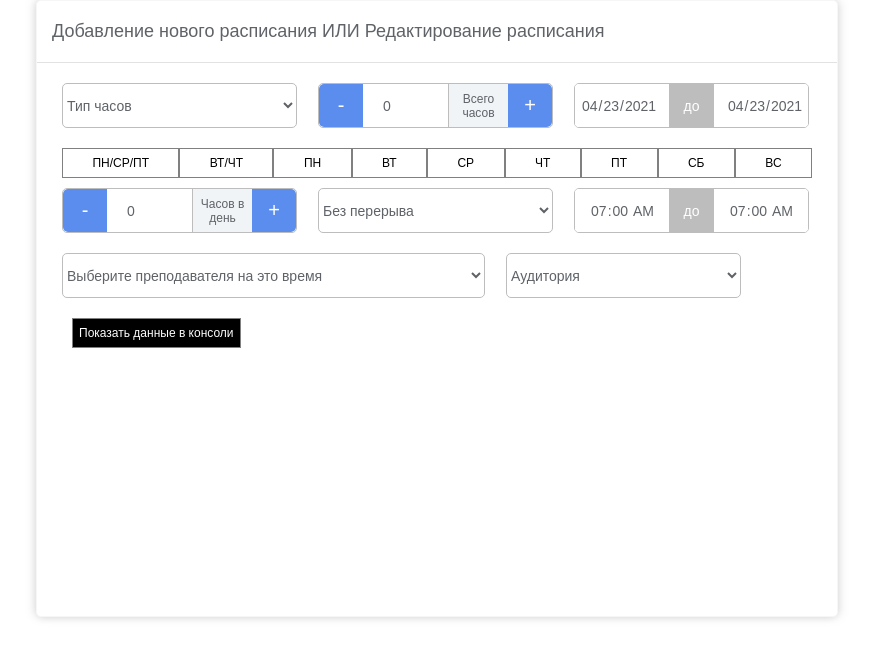
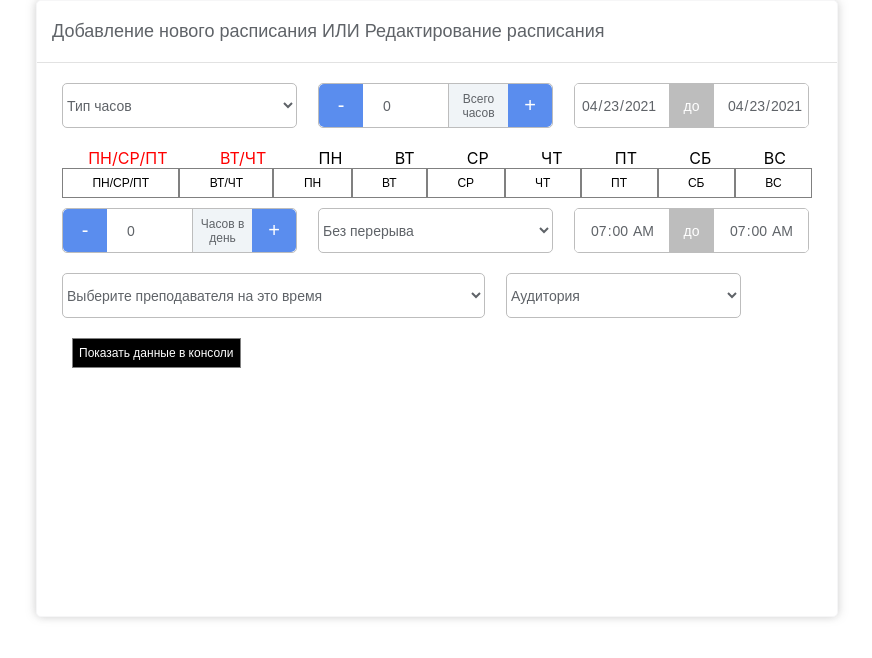
Before and after one commit to petushoque/interpress-timetable, a React (Create React App) app: page / in a window 1280 px wide. Shown: the top 658 px of the page, without its empty margins (203-1075 px from the left). Built offline with nearby package versions, Linux system fonts and the light colour scheme.

Commit message:
feat: начать верстку кнопок дней недели, их стейты записываются в массив

```diff
--- a/src/App.js
+++ b/src/App.js
@@ -5,6 +5,7 @@ import Header from './components/Header'
 import SelectList from './components/SelectList'
 import Counter from './components/Counter'
 import Timer from './components/Timer'
+import Days from './components/Days'
 
 function App() {
 
@@ -55,7 +56,7 @@ function App() {
 
 function endDateFunc () {
   if (data['total-hours']!==0 && data['hours-per-day']!==0 &&
-    (visits.mo && visits.tu && visits.we && visits.th && visits.fr && visits.sa && visits.su)!==0 )
+    (visits[1] && visits[2] && visits[3] && visits[4] && visits[5] && visits[6] && visits[7])!==0 )
 
     {
 
@@ -63,19 +64,19 @@ function endDateFunc () {
   let start = new Date(data['start-date']);
   let daysCount = Math.ceil(data['total-hours']/data['hours-per-day']);
   let days = [
-    'su',
-    'mo',
-    'tu',
-    'we',
-    'th',
-    'fr',
-    'sa'
+    7,
+    1,
+    2,
+    3,
+    4,
+    5,
+    6
   ];
   let dateForCounter = start;
   let counter = daysCount;
 
   //чиcтит баг, с выбранными датой, количеством часов и пустым полем дней недели
-  if (!(visits.mo || visits.tu || visits.we || visits.th || visits.fr || visits.sa || visits.su))
+  if (!(visits[1] || visits[2] || visits[3] || visits[4] || visits[5] || visits[6] || visits[7]))
   {
     counter=0;
   }
@@ -96,43 +97,35 @@ function endDateFunc () {
   }
 }
 
-  const [visits, setVisits] = useState({
-    mo: false,
-    tu: false,
-    we: false,
-    th: false,
-    fr: false,
-    sa: false,
-    su: false,
-  })
+  const [visits, setVisits] = useState([])
 
-  function handleChangeMnWeFr () {
-    setVisits({...visits, mo: true, tu: false, we: true, th: false, fr: true, sa: false, su: false});
-  }
-  function handleChangeTuTh () {
-    setVisits({...visits, mo: false, tu: true, we: false, th: true, fr: false, sa: false, su: false});
-  }
+  function handleChanggeDayOfVisits (day) {
+    //if (day==='mowefr') {
+    //  if (!(visits.includes(1))) {
+    //    console.log('+')
+    //    setVisits([...visits, 1])
+    //  }
+    //  if (!(visits.includes(3))) {
+    //    setVisits([...visits, 3])
+    //  }
+    //  if (!(visits.includes(5))) {
+    //    setVisits([...visits, 5])
+    //  }
+    //  setVisits(visits.filter((n) => {return (n===1 || n===3 || n===5)}))
+    //}
+    //if (day==='tuth') {
+    //  if (!(visits.includes(2))) {
+    //    setVisits([...visits, 2])
+    //  }
+    //  if (!(visits.includes(4))) {
+    //    setVisits([...visits, 4])
+    //  }
+    //  setVisits(visits.filter((n) => {return (n==2 || n==4)}))
+    //}
 
-  function handleChangeMonday () {
-    visits.mo === true ? setVisits({...visits, mo: false}) : setVisits({...visits, mo: true});
-  }
-  function handleChangeTuesday () {
-    visits.tu === true ? setVisits({...visits, tu: false}) : setVisits({...visits, tu: true});
-  }
-  function handleChangeWednesday () {
-    visits.we === true ? setVisits({...visits, we: false}) : setVisits({...visits, we: true});
-  }
-  function handleChangeThursday () {
-    visits.th === true ? setVisits({...visits, th: false}) : setVisits({...visits, th: true});
-  }
-  function handleChangeFriday () {
-    visits.fr === true ? setVisits({...visits, fr: false}) : setVisits({...visits, fr: true});
-  }
-  function handleChangeSaturday () {
-    visits.sa === true ? setVisits({...visits, sa: false}) : setVisits({...visits, sa: true});
-  }
-  function handleChangeSunday () {
-    visits.su === true ? setVisits({...visits, su: false}) : setVisits({...visits, su: true});
+    if (day > 0) {
+    visits.includes(day) ? setVisits(visits.filter(item => item !== day)) : setVisits([...visits, day]);
+    }
   }
 
   function handleChangeRecreationTime (e) {
@@ -142,13 +135,13 @@ function endDateFunc () {
 
   function handlePlusHoursPerDay () {
     if (data['hours-per-day'] < data['total-hours']) {
-      const replacement = data['hours-per-day'] + 1
+      const replacement = (data['hours-per-day'] + 1)
       setData({...data, 'hours-per-day': replacement})
 
     }
     else {
-      return
-      //return data['hours-per-day']
+      //return
+      return data['hours-per-day']
     }
   }
 
@@ -158,8 +151,7 @@ function endDateFunc () {
       setData({...data, 'hours-per-day': replacement})
     }
     else {
-      return
-      //eturn data['hours-per-day']
+      return data['hours-per-day']
     }
   }
 
@@ -168,24 +160,9 @@ function endDateFunc () {
   }
 
   useEffect(() => {
-    if (data['recreation-time'])
+    //if (data['hours-per-day'])
       handleChangeEndTime ()
-  }, [data['recreation-time']])
-
-  useEffect(() => {
-    if (data['start-date'])
-      handleChangeEndTime ()
-  }, [data['start-date']])
-
-  useEffect(() => {
-    if (data['hours-type'])
-      handleChangeEndTime ()
-  }, [data['hours-type']])
-
-  useEffect(() => {
-    if (data['hours-per-day'])
-      handleChangeEndTime()
-  }, [data['hours-per-day']])
+  }, [data['recreation-time'], data['start-time'], data['hours-type'], data['hours-per-day']])
 
 
 
@@ -259,17 +236,18 @@ function endDateFunc () {
 
         <Timer start={data['start-date']} finish={data['end-date']} handler={handleChangeStartDate} type='date'/>
 
+        <Days handler={handleChanggeDayOfVisits} visits={visits}></Days>
 
       <div className='schedule-of-visits'>
-          <button className='day-of-visits' onClick={handleChangeMnWeFr}>ПН/СР/ПТ</button>
-          <button className='day-of-visits' onClick={handleChangeTuTh}>ВТ/ЧТ</button>
-          <button className={visits.mo? 'day-of-visits_active' : 'day-of-visits'} onClick={handleChangeMonday}>ПН</button>
-          <button className={visits.tu? 'day-of-visits_active' : 'day-of-visits'} onClick={handleChangeTuesday}>ВТ</button>
-          <button className={visits.we? 'day-of-visits_active' : 'day-of-visits'} onClick={handleChangeWednesday}>СР</button>
-          <button className={visits.th? 'day-of-visits_active' : 'day-of-visits'} onClick={handleChangeThursday}>ЧТ</button>
-          <button className={visits.fr? 'day-of-visits_active' : 'day-of-visits'} onClick={handleChangeFriday}>ПТ</button>
-          <button className={visits.sa? 'day-of-visits_active' : 'day-of-visits'} onClick={handleChangeSaturday}>СБ</button>
-          <button className={visits.su? 'day-of-visits_active' : 'day-of-visits'} onClick={handleChangeSunday}>ВС</button>
+          <button className='day-of-visits' onClick={() => handleChanggeDayOfVisits('mowefr')}>ПН/СР/ПТ</button>
+          <button className='day-of-visits' onClick={() => handleChanggeDayOfVisits('tuth')}>ВТ/ЧТ</button>
+          <button className={visits.includes(1)? 'day-of-visits_active' : 'day-of-visits'} onClick={() => handleChanggeDayOfVisits(1)}>ПН</button>
+          <button className={visits.includes(2)? 'day-of-visits_active' : 'day-of-visits'} onClick={() => handleChanggeDayOfVisits(2)}>ВТ</button>
+          <button className={visits.we? 'day-of-visits_active' : 'day-of-visits'} onClick={() => handleChanggeDayOfVisits(3)}>СР</button>
+          <button className={visits.th? 'day-of-visits_active' : 'day-of-visits'} onClick={() => handleChanggeDayOfVisits(4)}>ЧТ</button>
+          <button className={visits.fr? 'day-of-visits_active' : 'day-of-visits'} onClick={() => handleChanggeDayOfVisits(5)}>ПТ</button>
+          <button className={visits.sa? 'day-of-visits_active' : 'day-of-visits'} onClick={() => handleChanggeDayOfVisits(6)}>СБ</button>
+          <button className={visits.su? 'day-of-visits_active' : 'day-of-visits'} onClick={() => handleChanggeDayOfVisits(7)}>ВС</button>
       </div>
 
       <Counter handlerMinus={handleMinusHoursPerDay} handlerPlus={handlePlusHoursPerDay} digit={data['hours-per-day']} description='Часов в день'/>
--- /dev/null
+++ b/src/components/Days.css
@@ -0,0 +1,17 @@
+.days {
+    width: 100%;
+    display: flex;
+    flex-direction: row;
+    align-items: center;
+}
+
+.days__day {
+    flex-grow: 1;
+    text-align: center;
+}
+
+.days__day_active {
+    flex-grow: 1;
+    text-align: center;
+    color: red
+}
--- /dev/null
+++ b/src/components/Days.js
@@ -0,0 +1,20 @@
+import './Days.css'
+
+function Days (props) {
+    function handlerFunc (arg) {props.handler(arg)}
+    return (
+        <div className='days'>
+            <div className='days__day_active' onClick={() => handlerFunc('mowefr')}>ПН/СР/ПТ</div>
+            <div className='days__day_active' onClick={() => handlerFunc('tuth')}>ВТ/ЧТ</div>
+            <div className={props.visits.includes(1)? 'days__day_active' : 'days__day'} onClick={() => handlerFunc(1)}>ПН</div>
+            <div className={props.visits.includes(2)? 'days__day_active' : 'days__day'} onClick={() => handlerFunc(2)}>ВТ</div>
+            <div className={props.visits.includes(3)? 'days__day_active' : 'days__day'} onClick={() => handlerFunc(3)}>СР</div>
+            <div className={props.visits.includes(4)? 'days__day_active' : 'days__day'} onClick={() => handlerFunc(4)}>ЧТ</div>
+            <div className={props.visits.includes(5)? 'days__day_active' : 'days__day'} onClick={() => handlerFunc(5)}>ПТ</div>
+            <div className={props.visits.includes(6)? 'days__day_active' : 'days__day'} onClick={() => handlerFunc(6)}>СБ</div>
+            <div className={props.visits.includes(7)? 'days__day_active' : 'days__day'} onClick={() => handlerFunc(7)}>ВС</div>
+        </div>
+    )
+}
+
+export default Days
```
